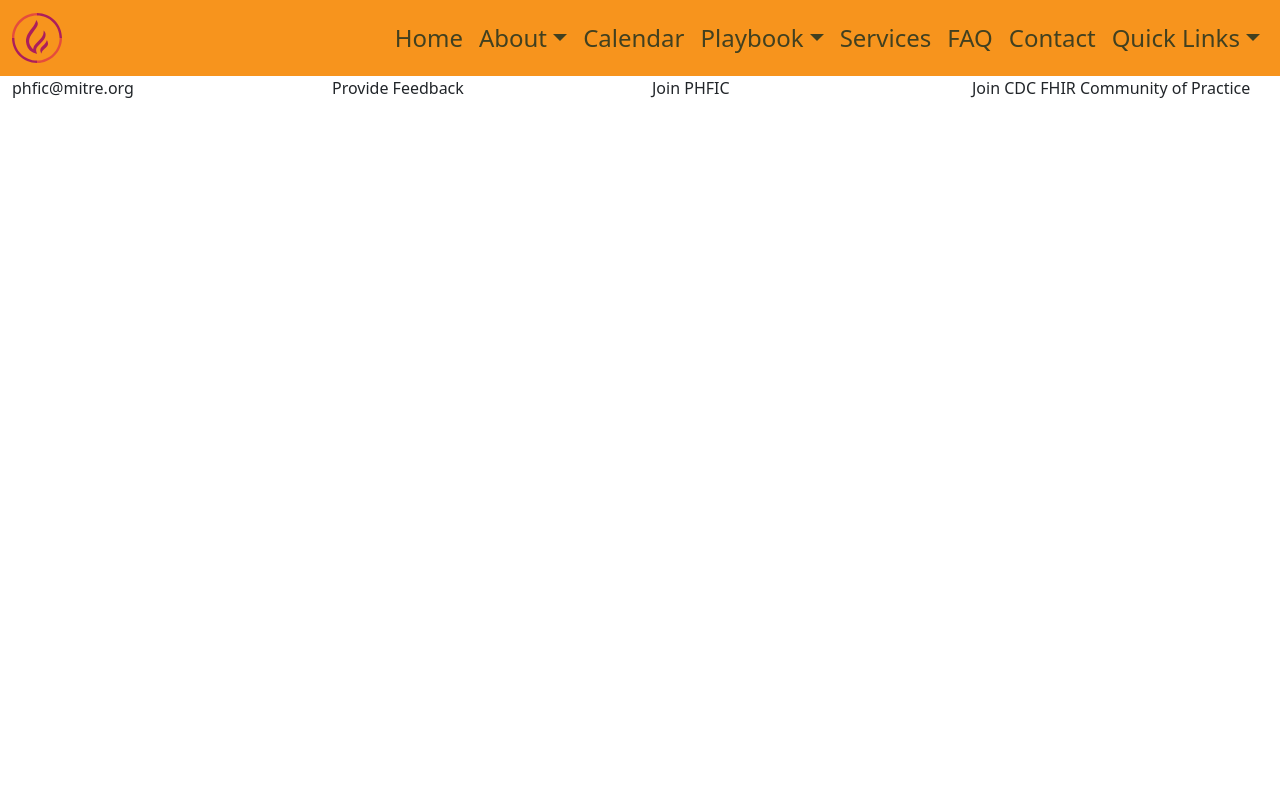
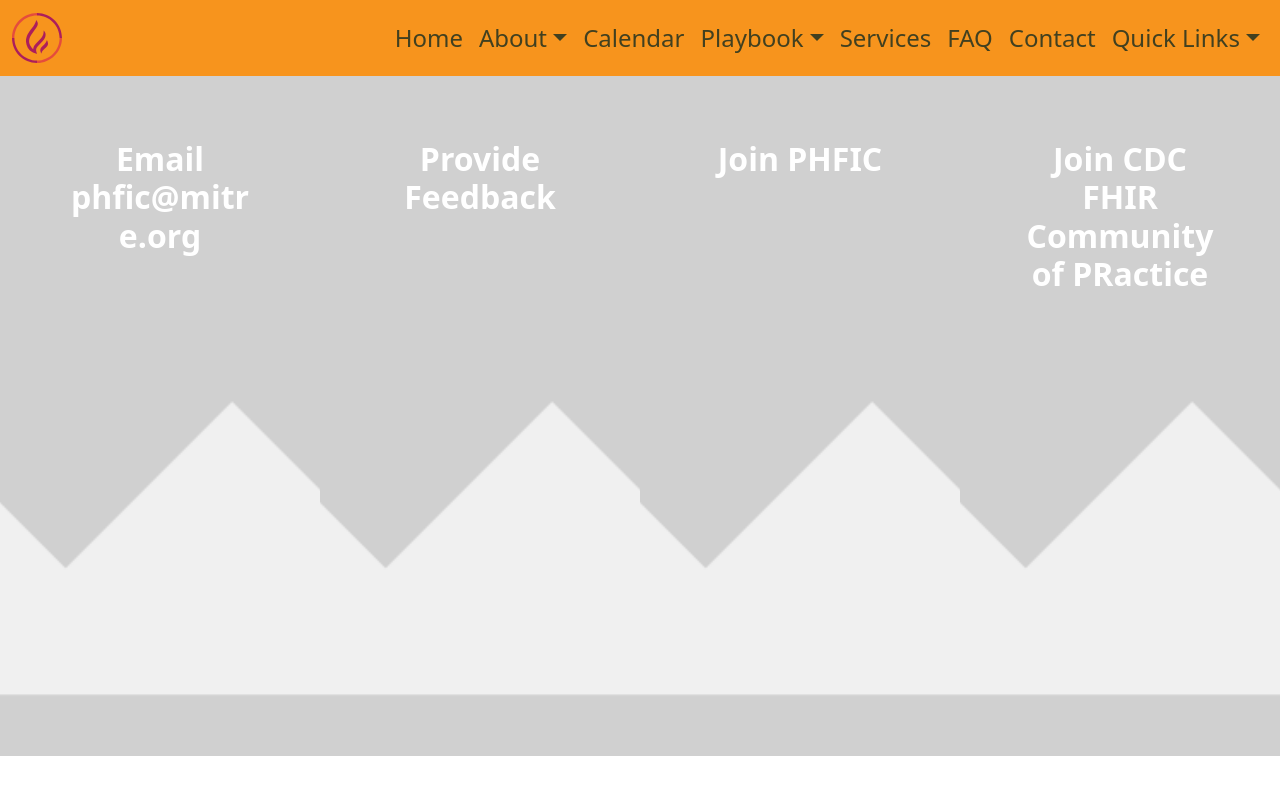
Before and after one commit to PHFIC/phfic.github.io, a Next.js app: page /contact in a window 1280 px wide. Shown: the top 794 px of the page. Built offline with nearby package versions, Linux system fonts and the light colour scheme.

Commit message:
add components to contact page

```diff
--- a/pages/contact.jsx
+++ b/pages/contact.jsx
@@ -1,16 +1,54 @@
+// contact.jsx
+
+import {Container, Row, Col} from 'react-bootstrap'
+
 import Title from '../components/title'
-import {Container, Row, Col} from 'react-bootstrap'
+import WorkInProgress from '../components/work_in_progress'
+import QuadPane from '../components/quad_pane'
+import OverlayCard from '../components/overlay_card'
+
+import Placeholder from '../public/Placeholder.png'
+
 
 export default function Contact() {
   return (
-    <Container fluid style={{minHeight: "90vh"}}>{/* todo change minHeight for mobile view */}
+    <div style={{minHeight: "90vh"}}>
       <Title prefix="Contact" />
-      <Row className="row-cols-sm-2 row-cols-md-4">
-        <Col>phfic@mitre.org {/* TODO: @phfic.org email */}</Col>
-        <Col>Provide Feedback</Col>
-        <Col>Join PHFIC</Col>
-        <Col>Join CDC FHIR Community of Practice</Col>
-      </Row>
-    </Container>
+
+        <QuadPane
+            farLeft = {
+                <OverlayCard
+                    title="Email phfic@mitre.org"
+                    img={Placeholder}
+                    alt="Email Image"
+                />
+            }
+            midLeft = {
+                <OverlayCard
+                    title="Provide Feedback"
+                    img={Placeholder}
+                    alt="Feedback Image"
+
+                />
+            }
+            midRight = {
+                <OverlayCard
+                    title="Join PHFIC"
+                    img={Placeholder}
+                    alt="Join Collaborative Image"
+
+                />
+            }
+            farRight = {
+                <OverlayCard
+                    title="Join CDC FHIR Community of PRactice"
+                    img={Placeholder}
+                    alt="Join Community Image"
+
+                />
+            }
+        />
+
+    </div>
   )
 }
```
